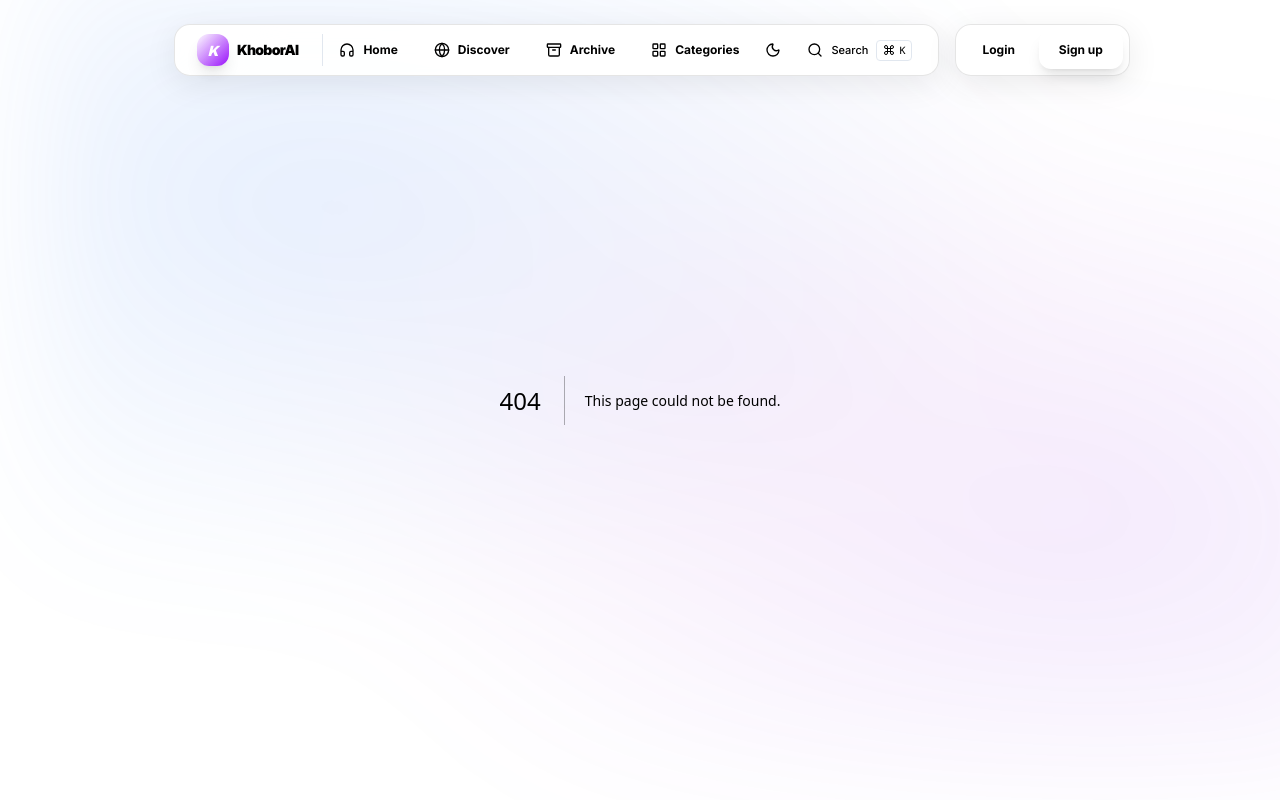
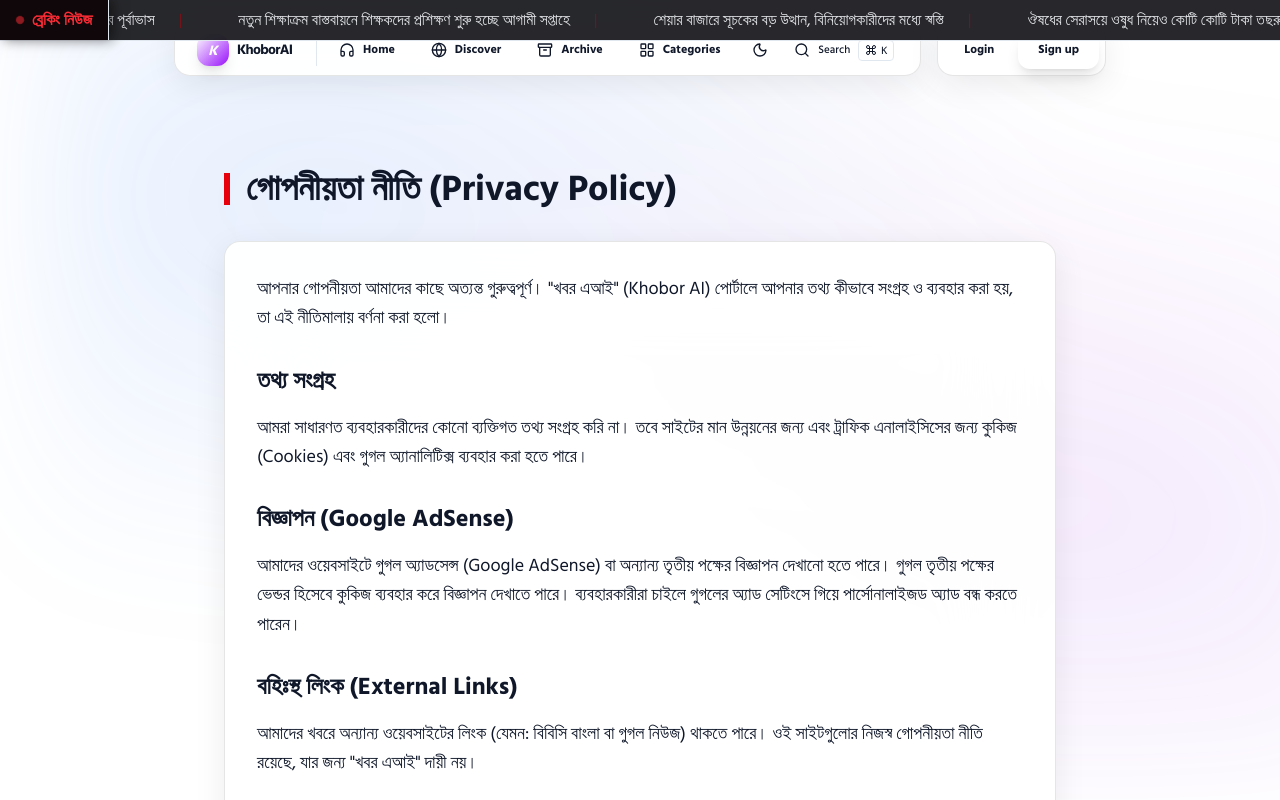
Before and after one commit to inbox-hasibur/khobor-ai, a Next.js app: page /privacy in a window 1280 px wide. Before the commit this address had no page. Shown: the top 800 px of the page. Built offline with nearby package versions, Linux system fonts and the light colour scheme.

Commit message:
feat: implement breaking news ticker and privacy page with custom bengali fonts

```diff
--- a/src/app/globals.css
+++ b/src/app/globals.css
@@ -21,6 +21,9 @@
   --color-popover-foreground: var(--popover-foreground);
   --color-ring: var(--ring);
   --color-destructive: var(--destructive);
+
+  --font-sans: var(--font-hind), ui-sans-serif, system-ui, sans-serif;
+  --font-serif: var(--font-noto-serif), ui-serif, Georgia, serif;
 }
 
 /* ============================================
@@ -158,6 +161,11 @@ body {
 @keyframes scale-in {
   from { opacity: 0; transform: scale(0.95); }
   to { opacity: 1; transform: scale(1); }
+}
+
+@keyframes marquee {
+  0% { transform: translateX(0%); }
+  100% { transform: translateX(-100%); }
 }
 
 body::before {
@@ -300,6 +308,14 @@ body::before {
   animation: pulse-glow 2s ease-in-out infinite;
 }
 
+.animate-marquee {
+  animation: marquee 25s linear infinite;
+}
+
+.animate-marquee:hover {
+  animation-play-state: paused;
+}
+
 /* Stagger children animations */
 .stagger-children > * {
   opacity: 0;
--- a/src/app/layout.tsx
+++ b/src/app/layout.tsx
@@ -1,10 +1,21 @@
 import type { Metadata } from "next";
-import { Inter } from "next/font/google";
+import { Hind_Siliguri, Noto_Serif_Bengali } from "next/font/google";
 import "./globals.css";
 import { ThemeProvider } from "@/components/theme-provider";
-import Navbar from "@/components/Navbar"; // Import Navbar
+import Navbar from "@/components/Navbar";
+import BreakingNewsTicker from "@/components/BreakingNewsTicker";
 
-const inter = Inter({ subsets: ["latin"] });
+const hindSiliguri = Hind_Siliguri({
+  subsets: ["bengali", "latin"],
+  weight: ["300", "400", "500", "600", "700"],
+  variable: "--font-hind",
+});
+
+const notoSerif = Noto_Serif_Bengali({
+  subsets: ["bengali", "latin"],
+  weight: ["400", "500", "600", "700", "800", "900"],
+  variable: "--font-noto-serif",
+});
 
 export const metadata: Metadata = {
   title: "Khobor AI | খবর এআই",
@@ -16,14 +27,15 @@ export default function RootLayout({
 }: Readonly<{ children: React.ReactNode }>) {
   return (
     <html lang="bn" suppressHydrationWarning>
-      <body className={`${inter.className} antialiased`}>
+      <body className={`${hindSiliguri.variable} ${notoSerif.variable} font-sans antialiased`} style={{ fontFamily: "var(--font-hind)" }}>
         <ThemeProvider
           attribute="class"
           defaultTheme="system"
           enableSystem
           disableTransitionOnChange
         >
-          <Navbar /> {/* Add it here */}
+          <BreakingNewsTicker />
+          <Navbar />
           {children}
         </ThemeProvider>
       </body>
--- /dev/null
+++ b/src/app/privacy/page.tsx
@@ -0,0 +1,60 @@
+import React from "react";
+import { Metadata } from "next";
+
+export const metadata: Metadata = {
+  title: "Privacy Policy | Khobor AI",
+  description: "Privacy Policy for Khobor AI",
+};
+
+export default function PrivacyPage() {
+  return (
+    <div className="min-h-screen pt-32 pb-16 px-4 md:px-8 max-w-4xl mx-auto">
+      <div className="flex items-center gap-4 mb-8">
+        <div className="w-1.5 h-8 bg-red-600"></div>
+        <h1 className="text-3xl md:text-4xl font-bold font-serif">গোপনীয়তা নীতি (Privacy Policy)</h1>
+      </div>
+
+      <div className="glass-strong rounded-2xl p-6 md:p-8 space-y-8">
+        <p className="text-muted-foreground leading-relaxed text-lg">
+          আপনার গোপনীয়তা আমাদের কাছে অত্যন্ত গুরুত্বপূর্ণ। "খবর এআই" (Khobor AI) পোর্টালে আপনার তথ্য
+          কীভাবে সংগ্রহ ও ব্যবহার করা হয়, তা এই নীতিমালায় বর্ণনা করা হলো।
+        </p>
+
+        <div className="space-y-4">
+          <h2 className="text-2xl font-bold font-serif">তথ্য সংগ্রহ</h2>
+          <p className="text-muted-foreground leading-relaxed text-lg">
+            আমরা সাধারণত ব্যবহারকারীদের কোনো ব্যক্তিগত তথ্য সংগ্রহ করি না। তবে সাইটের মান
+            উন্নয়নের জন্য এবং ট্রাফিক এনালাইসিসের জন্য কুকিজ (Cookies) এবং গুগল অ্যানালিটিক্স
+            ব্যবহার করা হতে পারে।
+          </p>
+        </div>
+
+        <div className="space-y-4">
+          <h2 className="text-2xl font-bold font-serif">বিজ্ঞাপন (Google AdSense)</h2>
+          <p className="text-muted-foreground leading-relaxed text-lg">
+            আমাদের ওয়েবসাইটে গুগল অ্যাডসেন্স (Google AdSense) বা অন্যান্য তৃতীয় পক্ষের
+            বিজ্ঞাপন দেখানো হতে পারে। গুগল তৃতীয় পক্ষের ভেন্ডর হিসেবে কুকিজ ব্যবহার করে বিজ্ঞাপন
+            দেখাতে পারে। ব্যবহারকারীরা চাইলে গুগলের অ্যাড সেটিংসে গিয়ে পার্সোনালাইজড অ্যাড বন্ধ
+            করতে পারেন।
+          </p>
+        </div>
+
+        <div className="space-y-4">
+          <h2 className="text-2xl font-bold font-serif">বহিঃস্থ লিংক (External Links)</h2>
+          <p className="text-muted-foreground leading-relaxed text-lg">
+            আমাদের খবরে অন্যান্য ওয়েবসাইটের লিংক (যেমন: বিবিসি বাংলা বা গুগল নিউজ) থাকতে
+            পারে। ওই সাইটগুলোর নিজস্ব গোপনীয়তা নীতি রয়েছে, যার জন্য "খবর এআই" দায়ী নয়।
+          </p>
+        </div>
+
+        <div className="space-y-4">
+          <h2 className="text-2xl font-bold font-serif">যোগাযোগ</h2>
+          <p className="text-muted-foreground leading-relaxed text-lg">
+            এই গোপনীয়তা নীতি সম্পর্কে আপনার কোনো প্রশ্ন বা মতামত থাকলে আমাদের সাথে
+            যোগাযোগ পেজের মাধ্যমে যোগাযোগ করুন।
+          </p>
+        </div>
+      </div>
+    </div>
+  );
+}
--- /dev/null
+++ b/src/components/BreakingNewsTicker.tsx
@@ -0,0 +1,33 @@
+"use client";
+
+import React from "react";
+import Link from "next/link";
+
+const newsItems = [
+  "ঔষধের সেরাসয়ে ওষুধ নিয়েও কোটি কোটি টাকা তছরুপ, নতুন অভিযোগ দায়ের",
+  "দেশের বিভিন্ন স্থানে বৃষ্টির সম্ভাবনা, আবহাওয়া অধিদপ্তরের পূর্বাভাস",
+  "নতুন শিক্ষাক্রম বাস্তবায়নে শিক্ষকদের প্রশিক্ষণ শুরু হচ্ছে আগামী সপ্তাহে",
+  "শেয়ার বাজারে সূচকের বড় উত্থান, বিনিয়োগকারীদের মধ্যে স্বস্তি",
+];
+
+export default function BreakingNewsTicker() {
+  return (
+    <div className="w-full bg-[#111116]/90 backdrop-blur-md border-b border-red-900/30 text-white flex items-center relative z-[200]">
+      <div className="flex-shrink-0 bg-[#0f0709] text-red-500 font-bold px-4 py-2 border-r border-red-900/30 flex items-center gap-2 z-10 shadow-[4px_0_12px_rgba(0,0,0,0.5)]">
+        <span className="w-2 h-2 rounded-full bg-red-500 animate-pulse-glow"></span>
+        <span className="font-serif">ব্রেকিং নিউজ</span>
+      </div>
+
+      <div className="flex-1 overflow-hidden whitespace-nowrap relative flex items-center h-10">
+        <div className="flex gap-8 px-4 animate-marquee min-w-max">
+          {/* Double the items to make the infinite scroll seamless */}
+          {[...newsItems, ...newsItems].map((item, index) => (
+            <Link href={`/news/${index}`} key={index} className="text-sm md:text-base text-gray-200 hover:text-red-400 transition-colors flex items-center">
+              {item} <span className="mx-6 text-red-700/50">|</span>
+            </Link>
+          ))}
+        </div>
+      </div>
+    </div>
+  );
+}
```
